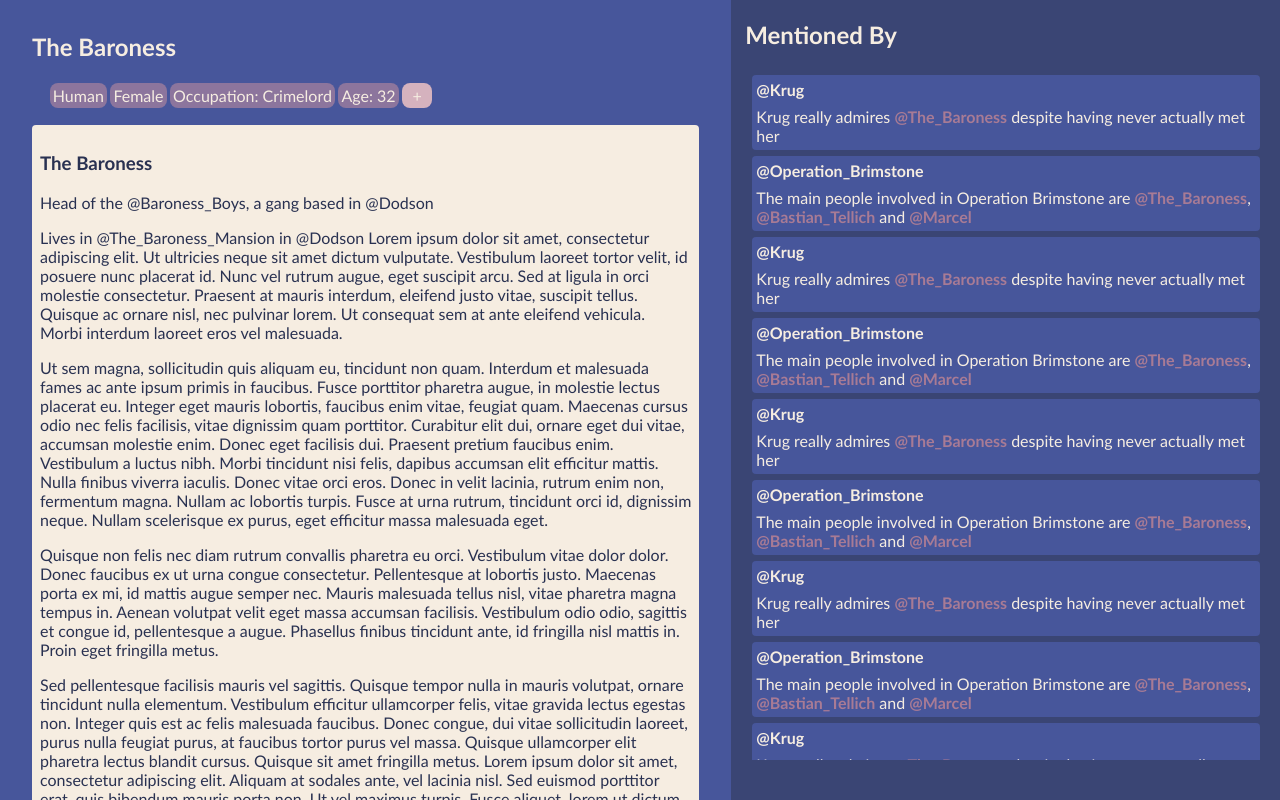
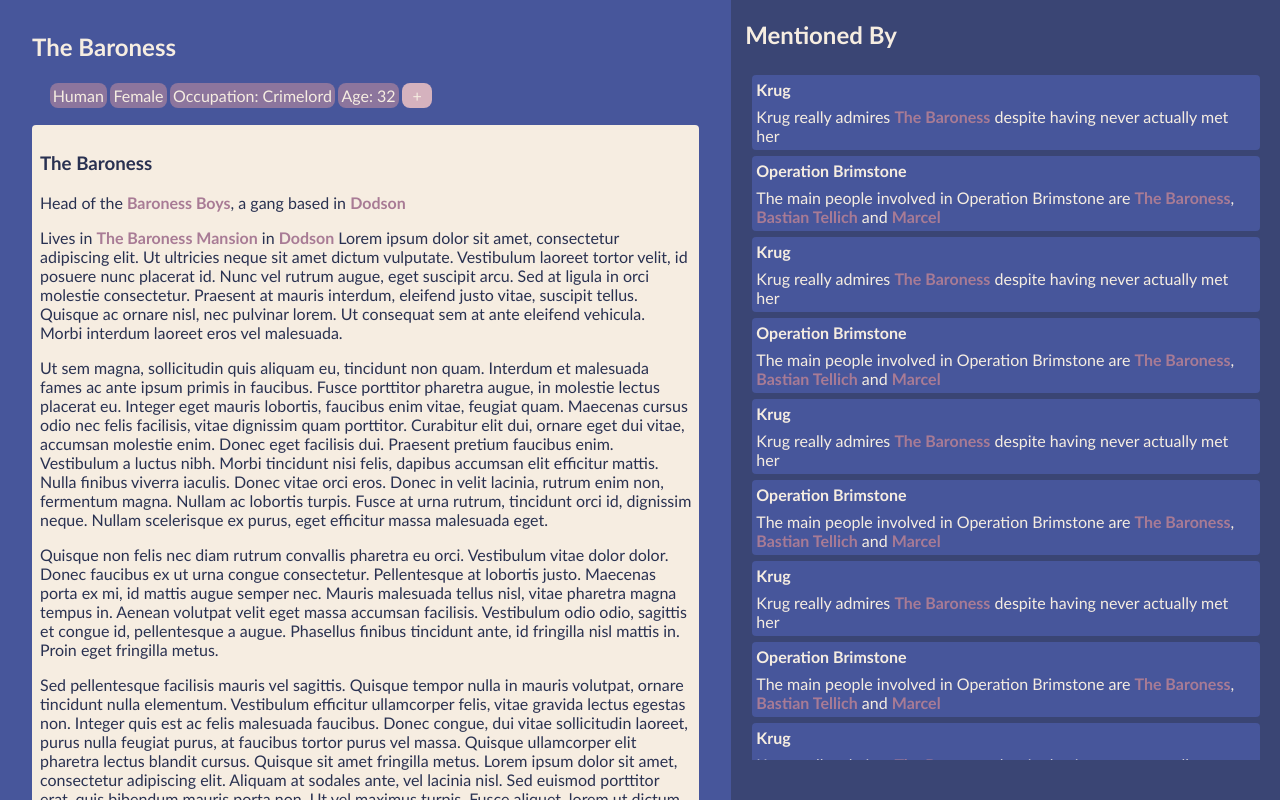
Before and after one commit to bumblepie/dnd-notes, a React (Create React App) app: page / in a window 1280 px wide. Shown: the top 800 px of the page. Built offline with nearby package versions, Linux system fonts and the light colour scheme.

Commit message:
Create Mention component

```diff
--- /dev/null
+++ b/src/Common/Mention.jsx
@@ -0,0 +1,50 @@
+import React, {Component} from 'react';
+import ReactDOMServer from 'react-dom/server';
+import PropTypes from 'prop-types';
+
+class Mention extends Component {
+
+  static convertMentionsToJSX(stringContainingMentions) {
+    let mentionsInLine = stringContainingMentions.match(/@\w+/g);
+    //Get snippets surrounding mentions
+    let snippets = stringContainingMentions.split(/@\w+/g);
+
+    //Start with first snippet (ie before first mention, then push each formatted mention into the array followed by the next snippet)
+    let result = [snippets.shift()];
+    mentionsInLine.forEach((mention, index) => {
+      result.push(<Mention key={`mention[${index}]`} mentionString={mention}></Mention>);
+      result.push(snippets.shift());
+    });
+    return result;
+  }
+
+  static convertMentionsToHtml(htmlStringContainingMentions) {
+    let mentionsInLine = htmlStringContainingMentions.match(/@\w+/g);
+    //Get snippets surrounding mentions
+    let snippets = htmlStringContainingMentions.split(/@\w+/g);
+
+    //Start with first snippet (ie before first mention, then push each formatted mention into the array followed by the next snippet)
+    let result = snippets.shift();
+    mentionsInLine.forEach((mention, index) => {
+      result += ReactDOMServer.renderToStaticMarkup(<Mention key={`mention[${index}]`} mentionString={mention}></Mention>);
+      result += snippets.shift();
+    });
+    return result;
+  }
+
+  static nameFromMentionString(mentionString) {
+    // Just remove the @ and replace underscores with spaces for now
+    // Later on we should have a map that we find the right name for the mention
+    return mentionString.replace("@", "").replace(/_/g, " ");
+  };
+
+  render() {
+    return (<b className="mention">{Mention.nameFromMentionString(this.props.mentionString)}</b>);
+  }
+}
+
+Mention.propTypes = {
+  mentionString: PropTypes.string
+}
+
+export default Mention;
--- a/src/MentionsPanel/MentionCard.jsx
+++ b/src/MentionsPanel/MentionCard.jsx
@@ -1,28 +1,15 @@
 import React, {Component} from 'react';
+import Mention from '../Common/Mention.jsx'
 import PropTypes from 'prop-types';
 
 class MentionCard extends Component {
   render() {
     return (<section className="mention-box text inverted">
       <section className="mention-heading">
-        <b>{this.props.mention.mentioner}</b>
+        <b>{Mention.nameFromMentionString(this.props.mention.mentioner)}</b>
       </section>
-      <section>{this.getJSXForLine()}</section>
+      <section>{Mention.convertMentionsToJSX(this.props.mention.line)}</section>
     </section>);
-  }
-
-  getJSXForLine() {
-    let mentionsInLine = this.props.mention.line.match(/@\w+/g);
-    //Get snippets surrounding mentions
-    let snippets = this.props.mention.line.split(/@\w+/g);
-
-    //Start with first snippet (ie before first mention, then push each formatted mention into the array followed by the next snippet)
-    let result = [snippets.shift()];
-    mentionsInLine.forEach((mention, index) => {
-      result.push(<b key={`mention[${index}]`} className="mention">{mention}</b>);
-      result.push(snippets.shift());
-    });
-    return result;
   }
 }
 
--- a/src/NotePanel/NotePanel.jsx
+++ b/src/NotePanel/NotePanel.jsx
@@ -1,6 +1,6 @@
 import React, {Component} from 'react';
 import Tag from './Tag.jsx'
-
+import Mention from '../Common/Mention.jsx'
 class NotePanel extends Component {
 
   constructor(props) {
@@ -30,7 +30,7 @@ class NotePanel extends Component {
 
   }
   prepareContent(content) {
-    return {__html: content};
+    return {__html: Mention.convertMentionsToHtml(content)};
   }
 
   render() {
```
